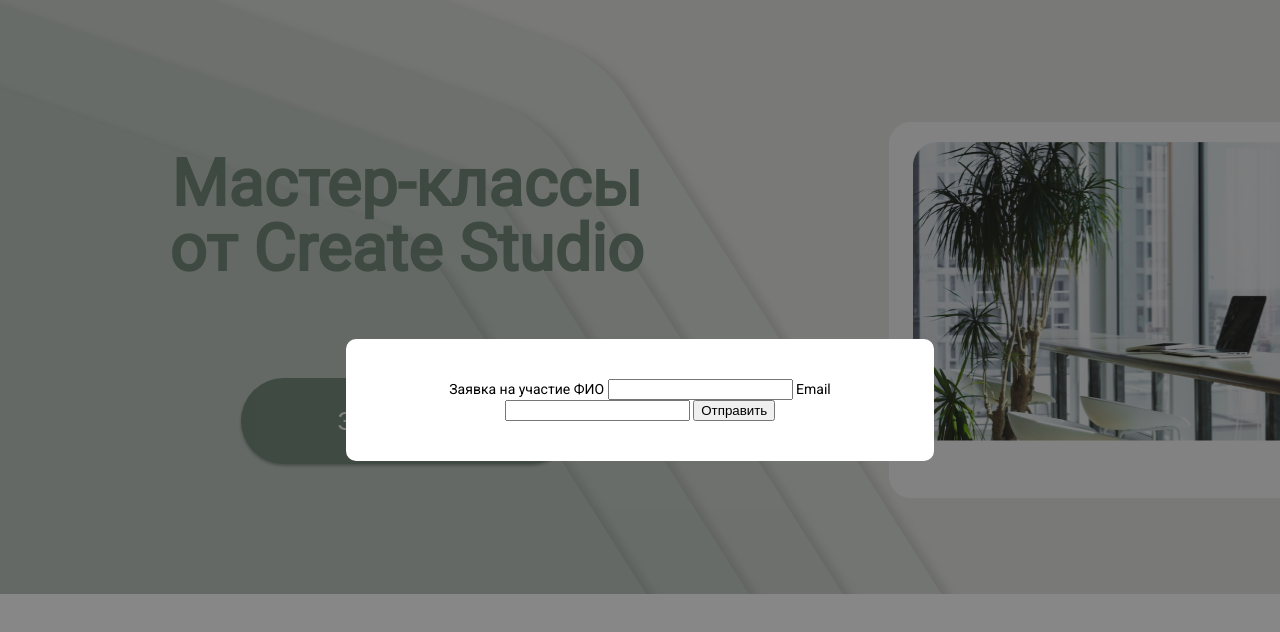
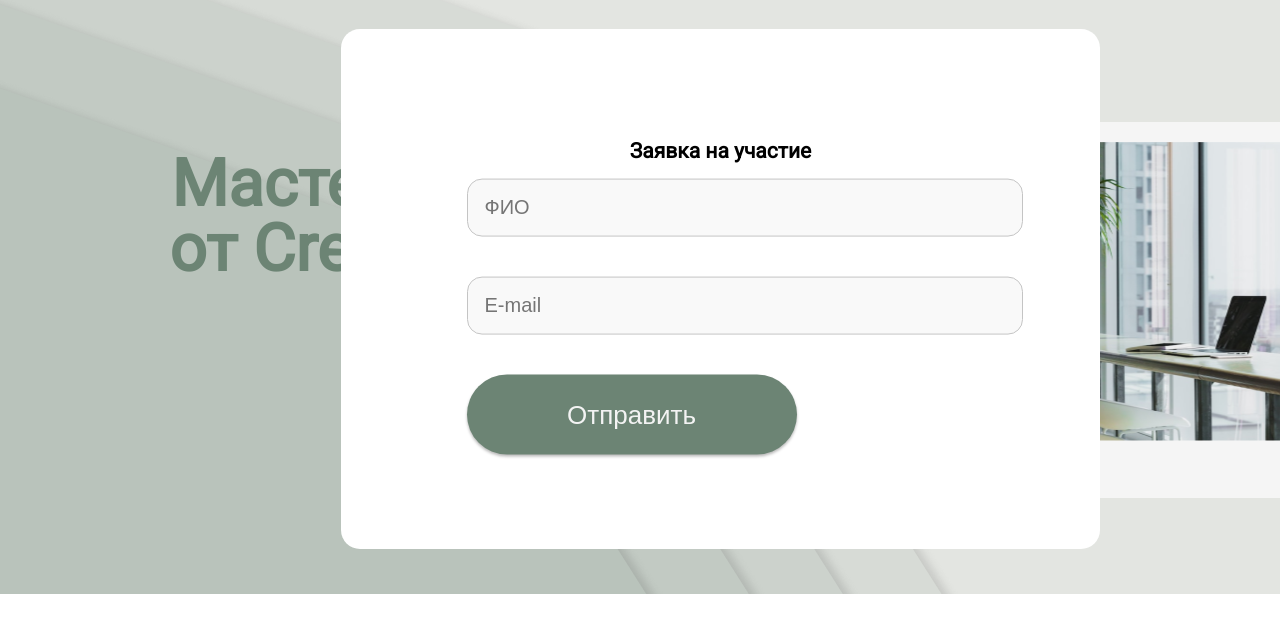
Before and after one commit to AlexandraNedosekina/html_visit_site, a plain HTML site: page index.html in a window 1280 px wide. Both pictures are taken after a click on the button "Записаться". Shown: the top 632 px of the page. Drawn offline with Linux system fonts and the light colour scheme.

Commit message:
Правки отображения

```diff
--- a/css/style.css
+++ b/css/style.css
@@ -29,25 +29,43 @@
   padding-bottom: 96px;
 }
 
-.button {
+.btn {
   position: relative;
+  display: block;
 
-  display: block;
-  width: 332px;
-  height: 86px;
-  margin: 0 auto;
+  width: 330px;
+  height: 80px;
+
+  margin: 0;
+
   font-weight: 400;
   font-size: 26px;
   line-height: 30px;
-  text-decoration: none;
-  text-transform: none;
   text-align: center;
+  align-items: center;
+
   color: #F3F3F3;
   background-color: #6C8474;
+
   border: none;
-  box-shadow: 0px 2px 3px rgba(0, 0, 0, 0.28);
-  border-radius: 54.5px;
+  box-shadow: 0 2px 3px rgba(0, 0, 0, 0.28);
+  border-radius: 50px;
 }
+
+.btn:hover {
+  background-color: #ffffff;
+  color: #6C8474;
+  border: none;
+}
+
+.btn:active {
+  background-color: #D9D9D9;
+}
+
+.btn:disabled {
+  opacity: 0.1;
+}
+
 
 .columns-container {
   display: flex;
@@ -65,24 +83,26 @@
   margin-top: 122px;
   margin-left: 147px;
 }
-#blablabla {
+#form {
   display: none;
-  animation-duration: 1.5s;
+  animation-duration: 1.2s;
   animation-fill-mode: both;
   animation-name: fadeIn;
 }
 
-#blablabla.open {
+#form.open {
   display: block;
 }
 
 .popup {
-  position: fixed;
-  width: 100%;
-  height: 100%;
-  top: 0;
-  left: 0;
-  background: rgba(17, 17, 17, 0.5);
+  position: absolute;
+  width: 759px;
+  height: 520px;
+  left: 341px;
+  top: 29px;
+
+  background: #FFFFFF;
+  border-radius: 19px;
   transition: all 0.5s ease;
   display: none;
 }
@@ -106,8 +126,25 @@
   padding: 40px;
 }
 
-.center_label {
+.visually-hidden {
+  display: none;
+}
 
+.input-field {
+  width: 550px;
+  height: 54px;
+
+  margin-bottom: 40px;
+
+  background: #F9F9F9;
+  border: 1px solid #C4C4C4;
+  border-radius: 15px;
+
+  font-style: normal;
+  font-weight: 400;
+  font-size: 20px;
+  line-height: 23px;
+  text-indent: 15px;
 }
 
 @keyframes fadeIn {
--- a/index.html
+++ b/index.html
@@ -17,17 +17,23 @@
                 <div class="left-column">
                   <h1>Мастер-классы<br> от Create Studio</h1>
                     <button type="submit" class="button">Записаться</button>
-                  <div class="popup">
+
+                    <div class="popup">
                     <div class="popup__container">
                       <div class="popup__wrapper">
-                        <div id="blablabla">
-                          <form role="form" action="/requestFine" autocomplete="off" method="POST">
-                            <label class="center_label">Заявка на участие</label>
-                            <label>ФИО</label>
-                            <input type="text" name="nameReq">
-                            <label>Email</label>
-                            <input type="text" name="nameReq">
-                            <button type="submit" class="send">Отправить</button>
+                        <div id="form">
+                            <h2>Заявка на участие</h2>
+
+                            <form action="https://jsonplaceholder.typicode.com/users" autocomplete="off" method="POST"></form>
+
+                            <label class="visually-hidden" for="form-name">ФИО</label>
+                              <input type="text" id="form-name" class="input-field" placeholder="ФИО"/>
+
+                            <label class="visually-hidden" for="form-email">E-mail</label>
+                              <input type="email" id="form-email" class="input-field" placeholder="E-mail"/>
+
+                            <label class="visually-hidden" for="submit btn">Submit button</label>
+                              <input class="submit btn" id="submit-btn" type="submit" value="Отправить"/>
                           </form>
                         </div>
                       </div>
--- a/index.js
+++ b/index.js
@@ -1,5 +1,5 @@
 const button = document.querySelector('button');
-const form = document.querySelector('#blablabla');
+const form = document.querySelector('#form');
 const popup = document.querySelector('.popup');
 
 button.addEventListener('click', () => {
```
